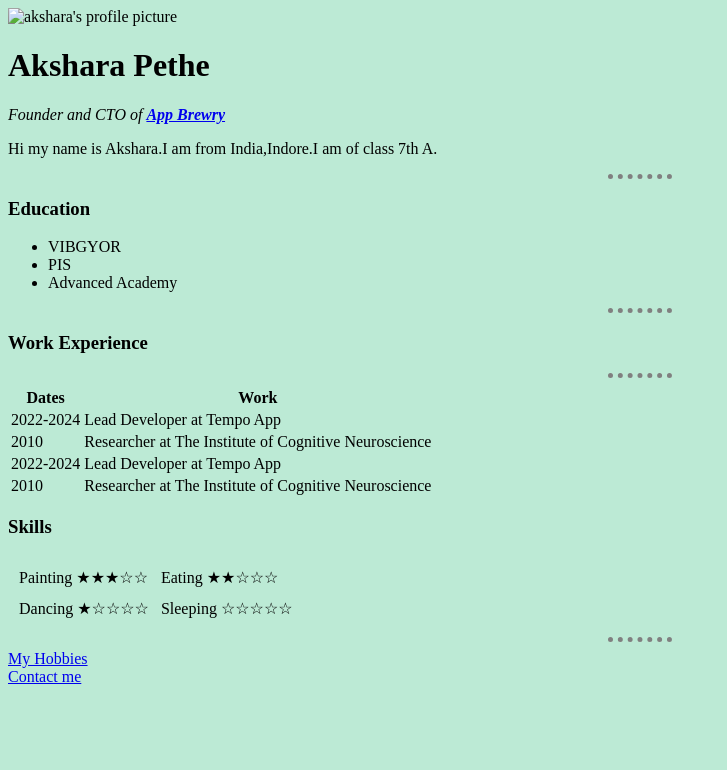
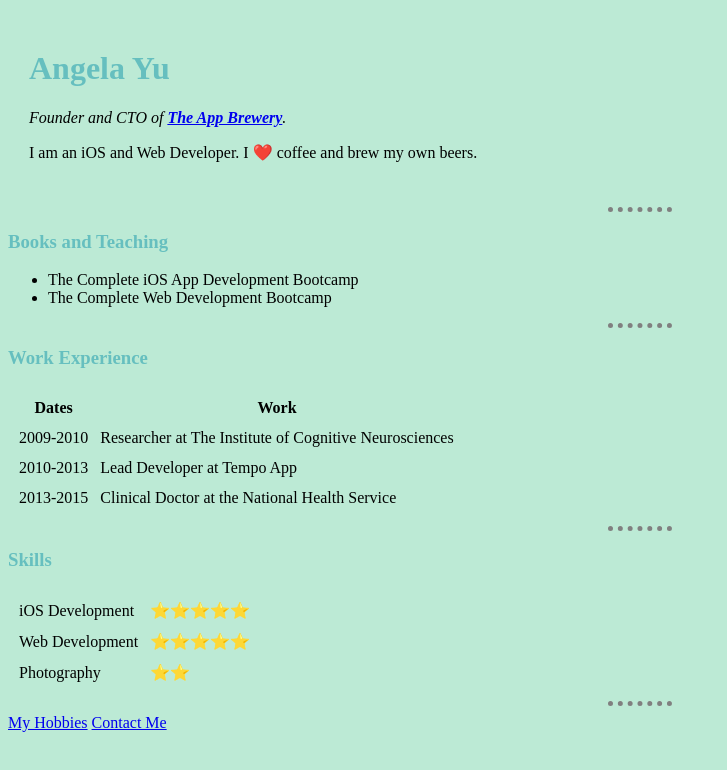
Before and after one commit to rshaurya/Web-Development-Bootcamp, a plain HTML site: page index.html in a window 1280 px wide. Shown: the whole page, without its empty margins (0-727 px from the left). Drawn offline with Linux system fonts and the light colour scheme.

Commit message:
Using external css

```diff
--- /dev/null
+++ b/css/style.css
@@ -0,0 +1,19 @@
+body {
+    background-color: #BCEAD5;
+}
+
+hr {
+    border-style: none;
+    border-top: dotted;
+    border-color: grey;
+    border-width: 5px;
+    width: 5%;
+}
+
+h1 {
+    color: #66BfBF;
+}
+
+h3 {
+    color: #66BfBF;
+}
--- a/index.html
+++ b/index.html
@@ -1,90 +1,71 @@
+<!DOCTYPE html>
 <html>
-<meta charset="utf-8">
 
 <head>
-    <title> Shaurya's webpage</title>
-    <style>
-        body {
-            background-color: #BCEAD5;
-        }
-
-        hr {
-            border-style: none;
-            border-top: dotted;
-            border-color: grey;
-            border-width: 5px;
-            width: 5%;
-        }
-    </style>
+    <meta charset="utf-8">
+    <title>Angela's Personal Site</title>
+    <link rel="stylesheet" href="css/style.css">
 </head>
 
 <body>
-    <tr>
-        <td><img src="file:///home/shaurya/Downloads/pic6.-modified.png" alt="akshara's profile picture"></td>
-        <td>
-            <h1> Akshara Pethe</h1>
-            <p><em> Founder and CTO of <strong><a href="https://appbrewery.com/">App Brewry</a></strong></em> </p>
-            <p>Hi my name is Akshara.I am from India,Indore.I am of class 7th A.</p>
-        </td>
-    </tr>
+    <table cellspacing="20">
+        <tr>
+            <td>
+                <h1>Angela Yu</h1>
+                <p><em>Founder and CTO of <strong><a href="https://www.appbrewery.co/">The App Brewery</a></strong>.</em></p>
+                <p>I am an iOS and Web Developer. I ❤️ coffee and brew my own beers.</p>
+            </td>
+        </tr>
     </table>
-
     <hr>
-    <h3> Education</h3>
+    <h3>Books and Teaching</h3>
     <ul>
-        <li>VIBGYOR</li>
-        <li>PIS</li>
-        <li> Advanced Academy </li>
+        <li>The Complete iOS App Development Bootcamp</li>
+        <li>The Complete Web Development Bootcamp</li>
     </ul>
     <hr>
     <h3>Work Experience</h3>
-    <table>
+    <table cellspacing="10">
         <thead>
             <tr>
                 <th>Dates</th>
                 <th>Work</th>
             </tr>
-            <hr>
         </thead>
-
         <tbody>
             <tr>
-                <td>2022-2024</td>
-                <td> Lead Developer at Tempo App</td>
+                <td>2009-2010</td>
+                <td>Researcher at The Institute of Cognitive Neurosciences</td>
             </tr>
             <tr>
-                <td>2010</td>
-                <td>Researcher at The Institute of Cognitive Neuroscience</td>
+                <td>2010-2013</td>
+                <td>Lead Developer at Tempo App</td>
+            </tr>
+            <tr>
+                <td>2013-2015</td>
+                <td>Clinical Doctor at the National Health Service</td>
             </tr>
         </tbody>
-        <tfoot>
-
-        </tfoot>
+    </table>
+    <hr>
+    <h3>Skills</h3>
+    <table cellspacing="10">
         <tr>
-            <td>2022-2024</td>
-            <td> Lead Developer at Tempo App</td>
+            <td>iOS Development</td>
+            <td>⭐️⭐️⭐️⭐️⭐️</td>
         </tr>
         <tr>
-            <td>2010</td>
-            <td>Researcher at The Institute of Cognitive Neuroscience</td>
-        </tr>
-    </table>
-    <h3>Skills</h3>
-    <table cellspacing=10>
-        <tr>
-            <td>Painting ★★★☆☆</td>
-            <td>Eating ★★☆☆☆</td>
+            <td>Web Development</td>
+            <td>⭐️⭐️⭐️⭐️⭐️</td>
         </tr>
         <tr>
-            <td>Dancing ★☆☆☆☆</td>
-            <td>Sleeping ☆☆☆☆☆</td>
+            <td>Photography</td>
+            <td>⭐️⭐️</td>
         </tr>
     </table>
     <hr>
-
     <a href="hobbies.html">My Hobbies</a>
-    <br>
-    <a href="contact_me.html">Contact me</a>
+    <a href="contact-me.html">Contact Me</a>
 </body>
 
 </html>
```
Also changed, not shown: contact_me.html (+1 -1 lines), hobbies.html (+5 -2 lines).
